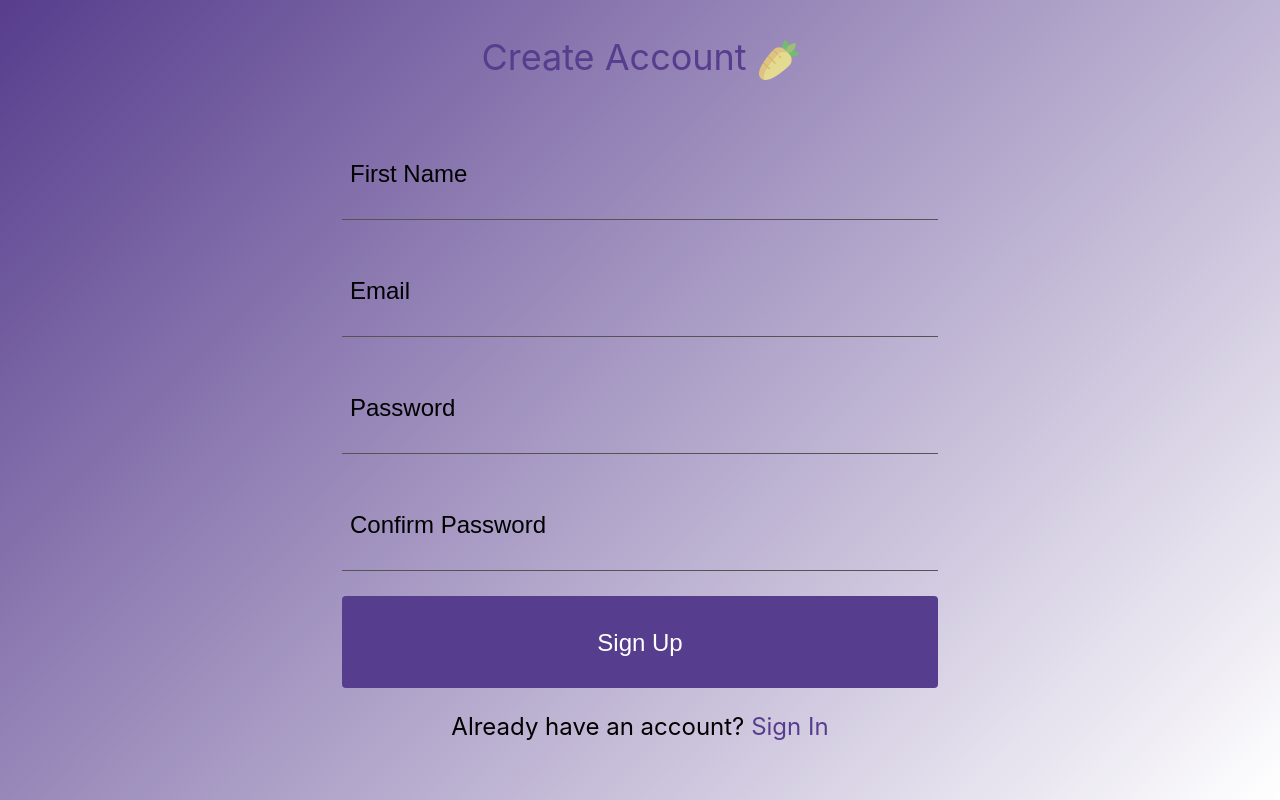
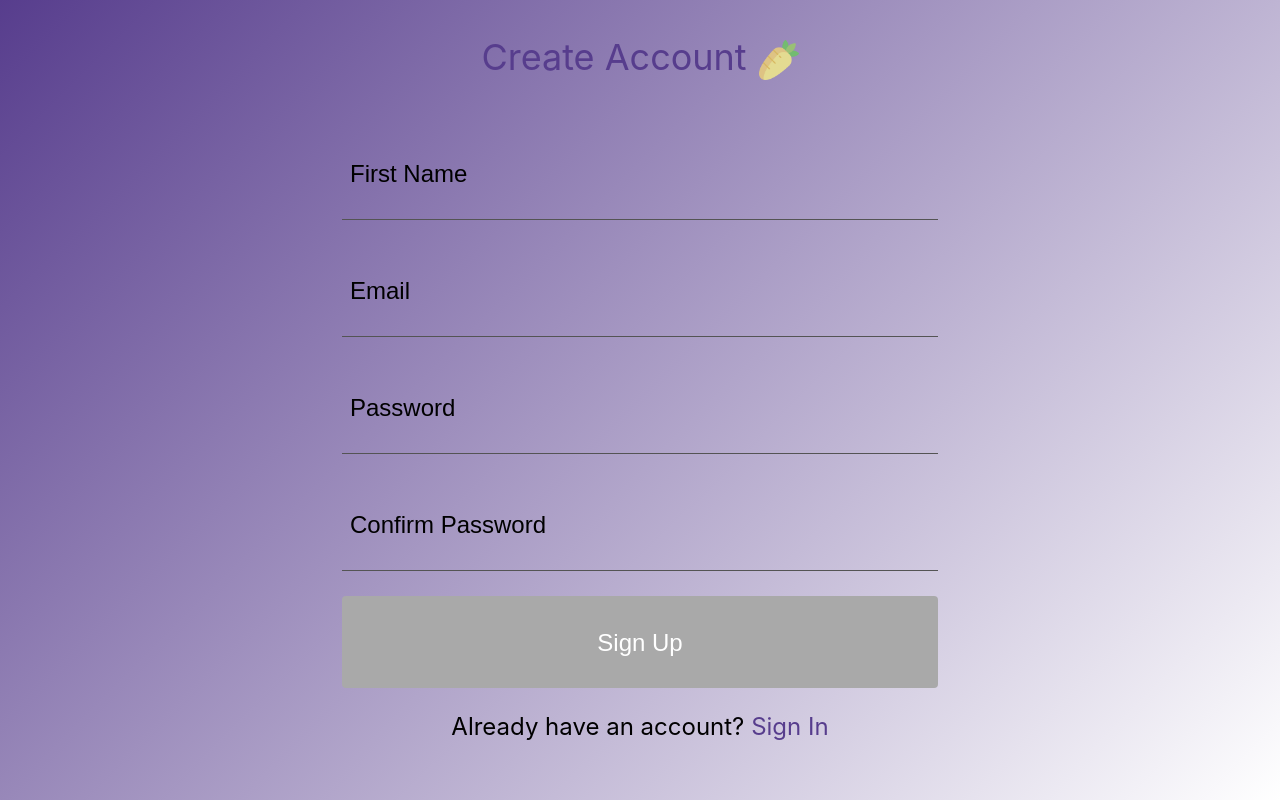
Before and after one commit to Glow-Carrots-App/glow-web, a Next.js app: page /create-account in a window 1280 px wide. Built offline with nearby package versions, Linux system fonts and the light colour scheme; no server answers.

Commit message:
create account form validation

```diff
--- a/components/CreateAccountForm/index.js
+++ b/components/CreateAccountForm/index.js
@@ -2,14 +2,23 @@ import { useState } from "react";
 
 import { useAuth } from "../../context/AuthContext.js";
 import UserModel from "../../model/user";
+import {
+  validatePasswordRegex,
+  validatePasswordMsg,
+} from "../../utils/validatePassword";
+import {
+  validateEmailRegex,
+  validateEmailMsg,
+} from "../../utils/validateEmail.js";
 
 import styles from "./styles.module.css";
 import createNewUserDataModel from "../../utils/createNewUserDataModel.js";
 
 const CreateAccountForm = () => {
+  const [firstName, setFirstName] = useState("");
   const [email, setEmail] = useState("");
   const [password, setPassword] = useState("");
-  const [firstName, setFirstName] = useState("");
+  const [confirmPassword, setConfirmPassword] = useState("");
 
   const { signup } = useAuth();
 
@@ -26,38 +35,61 @@ const CreateAccountForm = () => {
   };
 
   return (
-    <form className={styles.form} method="post" onSubmit={handleCreateAccount}>
+    <form className={styles.form} onSubmit={handleCreateAccount}>
       <input
         className={styles.formInput}
         type="text"
         name="firstName"
         placeholder="First Name"
+        autoComplete="name"
         value={firstName}
         onChange={(e) => setFirstName(e.target.value)}
       />
       <input
         className={styles.formInput}
-        type="text"
+        type="email"
         name="email"
         placeholder="Email"
+        autoComplete="email"
+        pattern={validateEmailRegex}
         value={email}
         onChange={(e) => setEmail(e.target.value)}
+        onInvalid={(e) => e.target.setCustomValidity(validateEmailMsg)}
       />
       <input
         className={styles.formInput}
         type="password"
         name="password"
         placeholder="Password"
+        autoComplete="new-password"
+        pattern={validatePasswordRegex}
         value={password}
         onChange={(e) => setPassword(e.target.value)}
+        onInvalid={(e) => e.target.setCustomValidity(validatePasswordMsg)}
       />
       <input
         className={styles.formInput}
         type="password"
         name="confirmPassword"
         placeholder="Confirm Password"
+        autoComplete="new-password"
+        pattern={validatePasswordRegex}
+        value={confirmPassword}
+        onChange={(e) => setConfirmPassword(e.target.value)}
+        onInvalid={(e) => e.target.setCustomValidity(validatePasswordMsg)}
       />
-      <input type="submit" value="Sign Up" className={styles.inputButton} />
+      <input
+        type="submit"
+        value="Sign Up"
+        className={styles.inputButton}
+        disabled={
+          !firstName ||
+          !email ||
+          !password ||
+          !confirmPassword ||
+          password !== confirmPassword
+        }
+      />
     </form>
   );
 };
--- a/components/CreateAccountForm/styles.module.css
+++ b/components/CreateAccountForm/styles.module.css
@@ -29,6 +29,10 @@
   height: 50px;
 }
 
+.inputButton:disabled {
+  background-color: darkgray;
+}
+
 @media (min-width: 768px) {
   .inputButton {
     line-height: 92px;
--- /dev/null
+++ b/utils/validateEmail.js
@@ -0,0 +1,4 @@
+export const validateEmailRegex =
+  // prettier-ignore
+  "^[a-z0-9]+@[a-z]+\.[a-z]{2,3}";
+export const validateEmailMsg = "Invalid email format.";
--- a/utils/validatePassword.js
+++ b/utils/validatePassword.js
@@ -1,4 +1,4 @@
 export const validatePasswordRegex =
-  "^(?=.*[a-z])(?=.*[A-Z])(?=.*d)(?=.*[@$!%*?&])[A-Za-zd@$!%*?&]{8,}$";
+  "^(?=.*?[A-Z])(?=.*?[a-z])(?=.*?[0-9])(?=.*?[#?!@$%^&*-]).{8,}$";
 export const validatePasswordMsg =
   "Password must be minimum eight characters, at least one uppercase letter, one lowercase letter, one number and one special character.";
```
